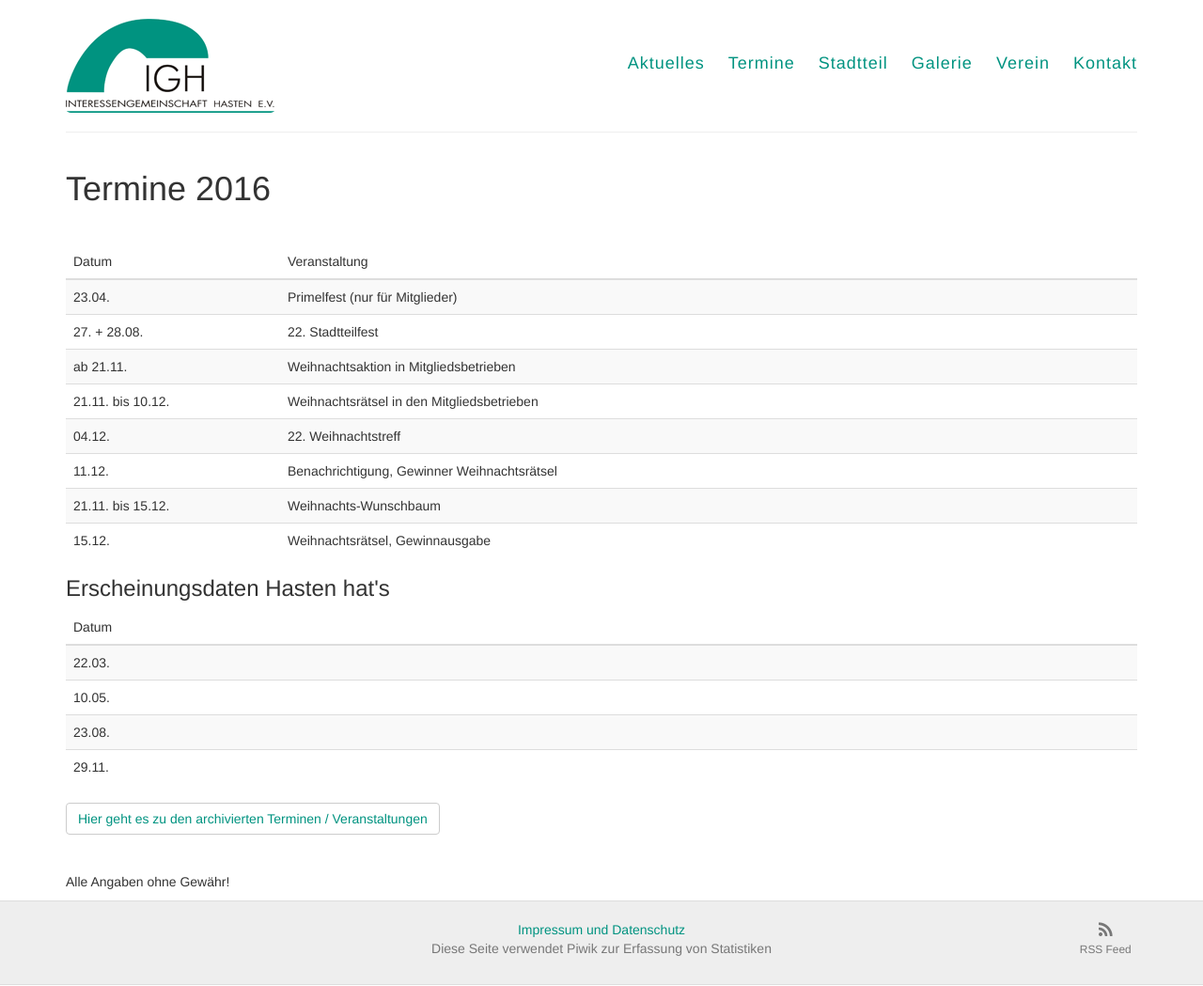
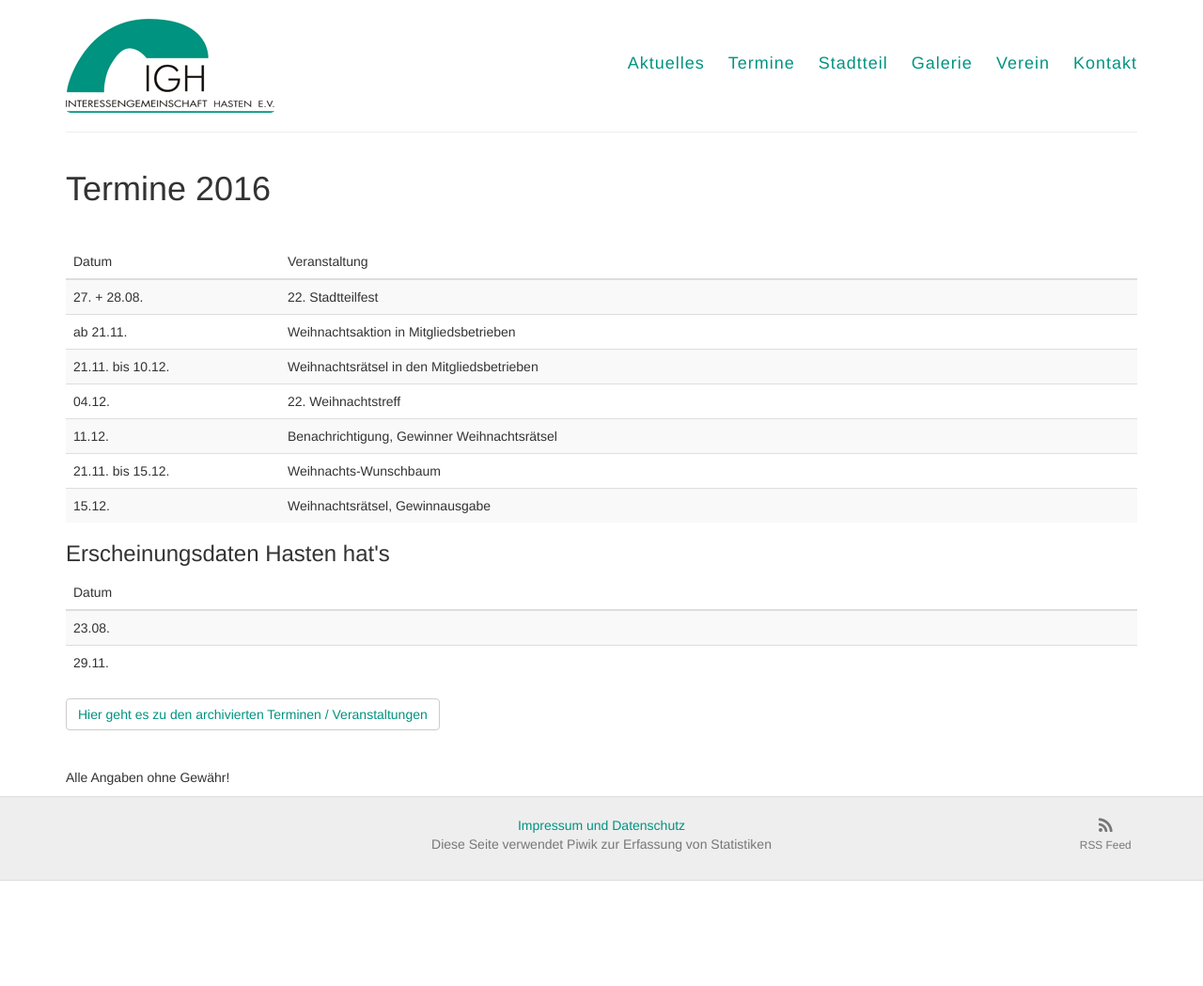
Before and after one commit to n2o/ighasten, a Jekyll site: the page built from termine.html, in a window 1280 px wide. Shown: the whole page at 94% size. Built offline with Jekyll 4.4.1, drawn with Linux system fonts in a browser that asks for light colours; nearby versions of some CDN libraries; Markdown is read by kramdown in place of the engine named in the settings; comment, search, counter and statistics services are not loaded; after the commit the page ends 938 px from its top, so only the background shows below that.

Commit message:
Sort old dates

```diff
--- a/archiv/termine.html
+++ b/archiv/termine.html
@@ -15,8 +15,8 @@ permalink: /archiv/termine/
       <td>Ostereieraktion in Mitgliedsbetrieben</td>
     </tr>
     <tr>
-      <td>Hasten hat's</td>
-      <td>22.03.</td>
+      <td>23.04.</td>
+      <td>Primelfest (nur für Mitglieder)</td>
     </tr>
   </tbody>
 </table>
--- a/termine.html
+++ b/termine.html
@@ -9,10 +9,6 @@ permalink: /termine/
     <th width="80%">Veranstaltung</th>
   </thead>
   <tbody>
-    <tr>
-      <td>23.04.</td>
-      <td>Primelfest (nur für Mitglieder)</td>
-    </tr>
     <tr>
       <td>27. + 28.08.</td>
       <td>22. Stadtteilfest</td>
@@ -53,12 +49,6 @@ permalink: /termine/
   </thead>
   <tbody>
     <tr>
-      <td>22.03.</td>
-    </tr>
-    <tr>
-      <td>10.05.</td>
-    </tr>
-    <tr>
       <td>23.08.</td>
     </tr>
     <tr>
```
